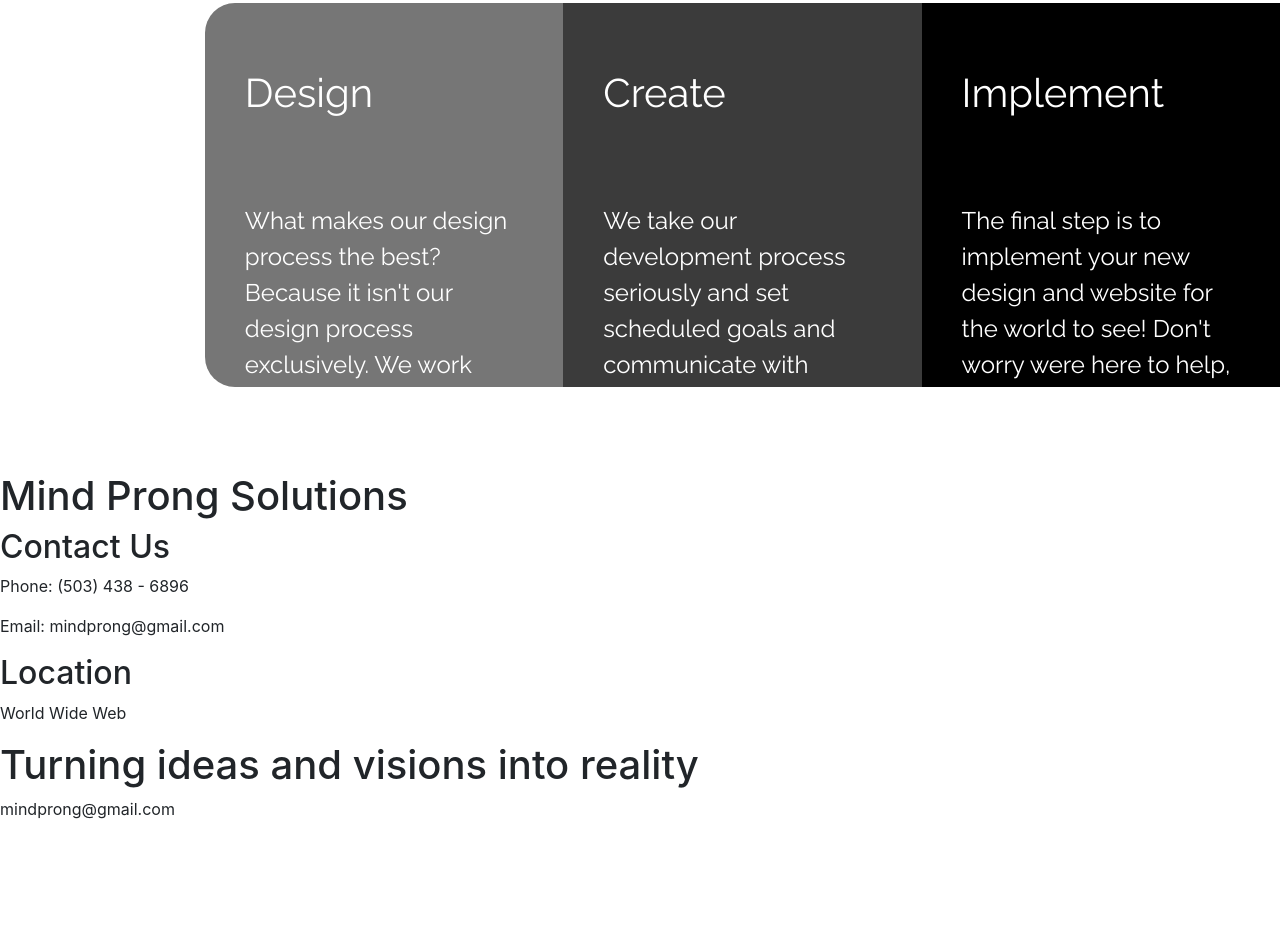
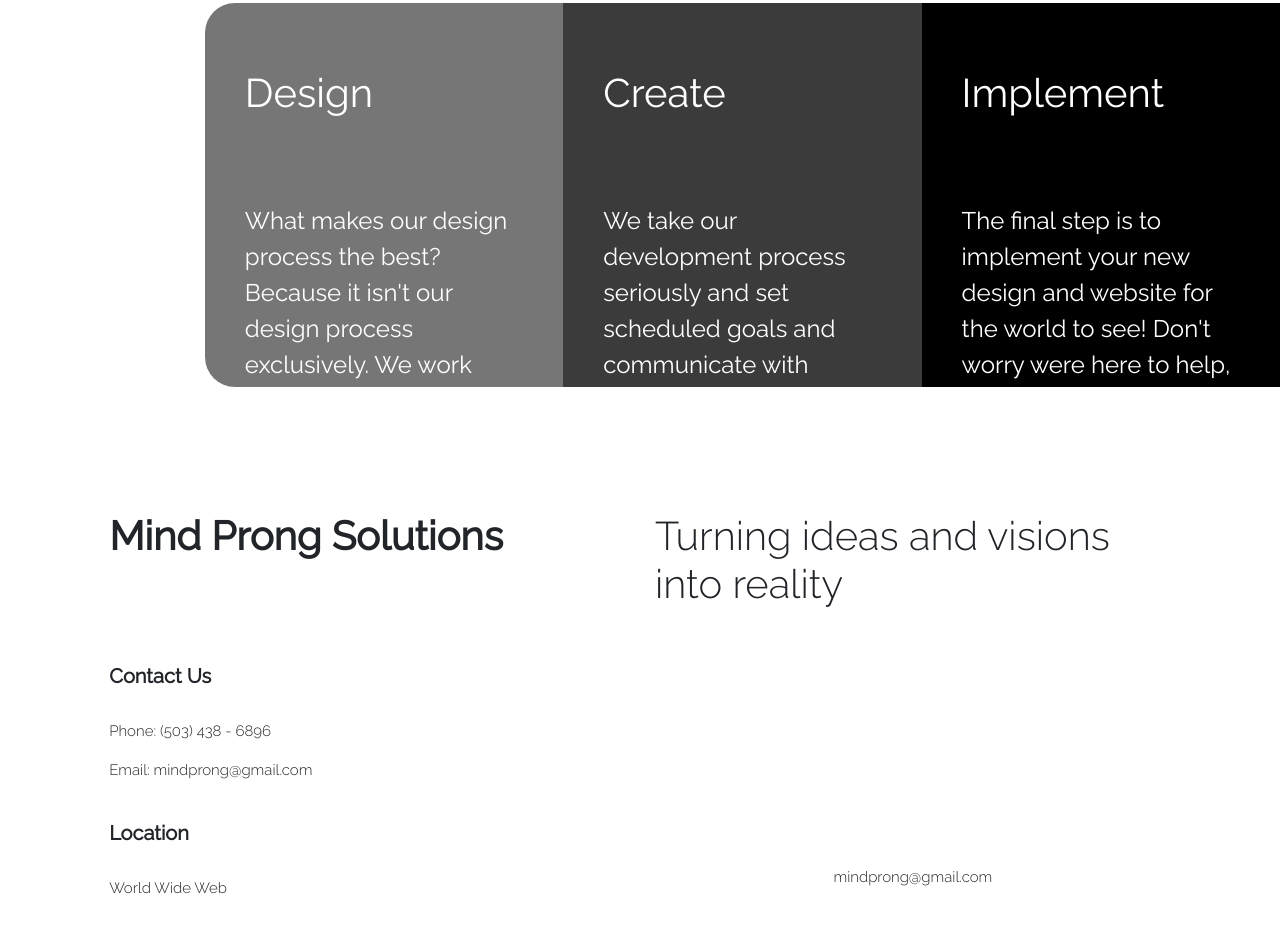
Before and after one commit to TimEmpey/mind-prong, a website built with webpack: page src/index.html in a window 1280 px wide. Shown: the part 1208-2140 px from the top of the page. Built offline with nearby package versions, Linux system fonts and the light colour scheme.

Commit message:
complete footer

```diff
--- a/src/css/styles.css
+++ b/src/css/styles.css
@@ -127,6 +127,40 @@ font-family: 'Raleway', sans-serif;
 /*---------------------------  Footer ------------------------*/
 
 .h-footer{
-    height: 100vh;
+    height: 60vh;
+    padding-top: 5vh;
     position: relative;
 }
+
+.h-footer .f-top{
+    display: flex;
+    justify-content: center;
+}
+
+.f-top .f-name{
+    font-family: 'Raleway', sans-serif;
+    font-weight: bold;
+}
+
+.f-top .f-slogan{
+    font-family: 'Raleway', sans-serif;
+    font-weight: lighter;
+    font-size: 40px;
+}
+
+.h-footer .col-5 h2{
+    font-family: 'Raleway', sans-serif;
+    font-weight: bold;
+    font-size: 20px;
+}
+
+.h-footer .col-5 p{
+    font-family: 'Raleway', sans-serif;
+    font-weight: lighter;
+    font-size: 15px;
+}
+
+.f-email{
+    padding-top: 250px;
+    text-align: center;
+}
--- a/src/index.html
+++ b/src/index.html
@@ -51,14 +51,30 @@
 <!-------------------------------------------------------->
 
     <footer class="h-footer">
-        <h1>Mind Prong Solutions</h1>
-        <h2>Contact Us</h2>
-        <p>Phone: (503) 438 - 6896</p>
-        <p>Email: mindprong@gmail.com</p>
-        <h2>Location</h2>
-        <p>World Wide Web</p>
-        <h1>Turning ideas and visions into reality</h1>
-        <p>mindprong@gmail.com</p>
+        <div class="row f-top">
+            <div class="col-1"></div>
+            <div class="col-5">
+                <h1 class="f-name">Mind Prong Solutions</h1>
+            </div>
+            <div class="col-5">
+                <h1 class="f-slogan">Turning ideas and visions into reality</h1>
+            </div>
+            <div class="col-1"></div>
+        </div>
+        <div class="row f-bottom">
+            <div class="col-1"></div>
+            <div class="col-5"><br><br>
+                <h2>Contact Us</h2><br>
+                <p>Phone: (503) 438 - 6896</p>
+                <p>Email: mindprong@gmail.com</p><br>
+                <h2>Location</h2><br>
+                <p>World Wide Web</p>
+            </div>
+            <div class="col-5">
+                <p class="f-email">mindprong@gmail.com</p>
+            </div>
+            <div class="col-1"></div>
+        </div>
     </footer>
 
 </body>
```
